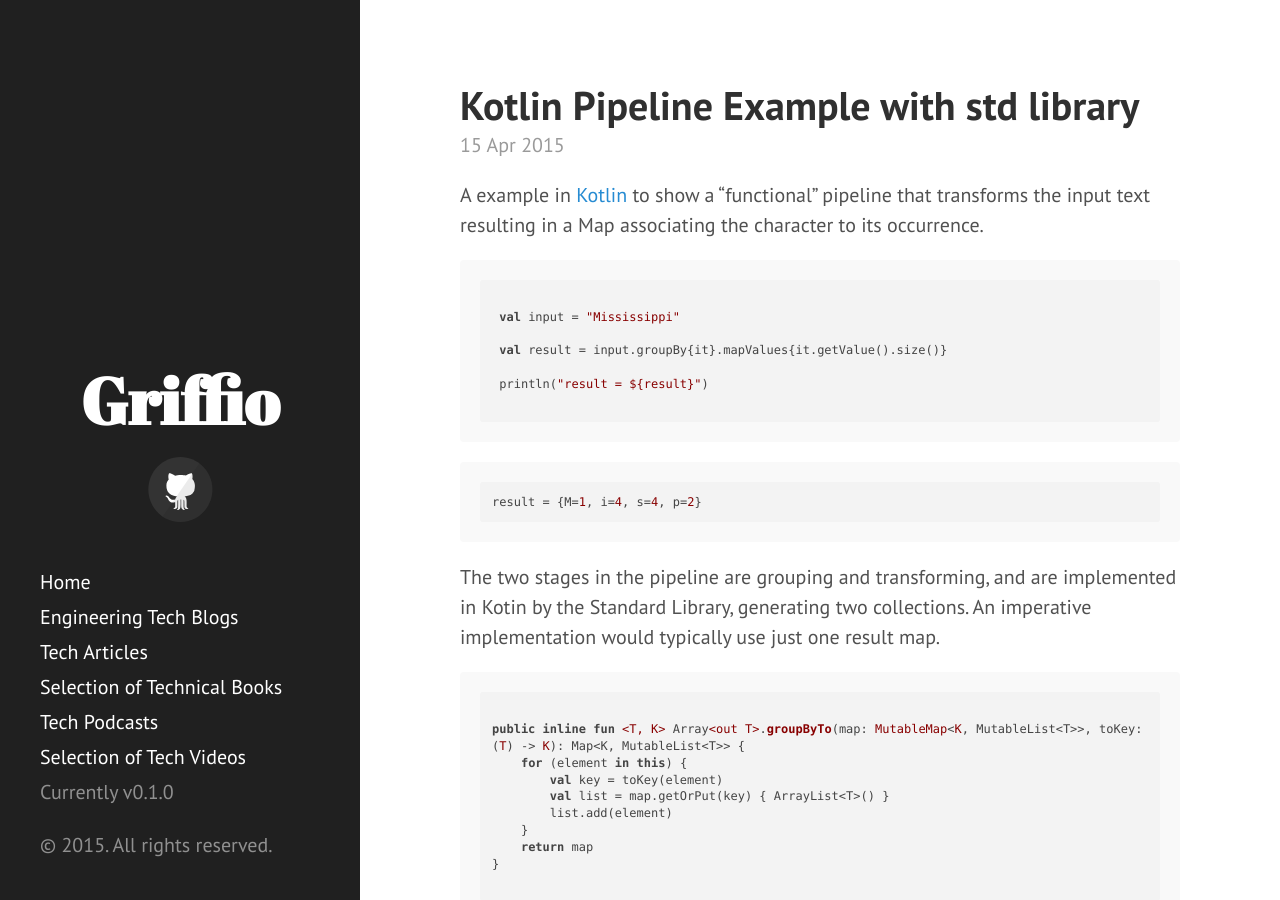
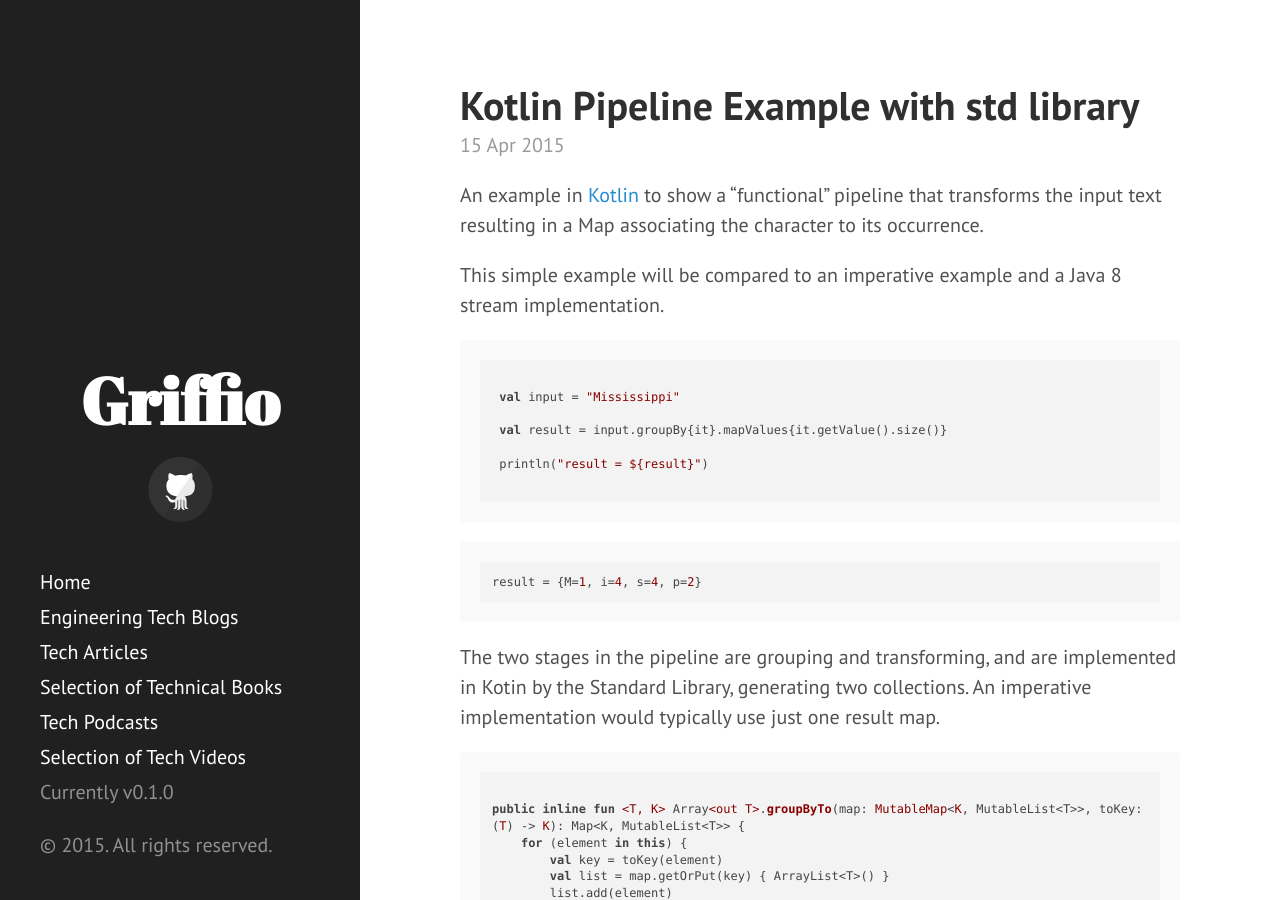
Before and after one commit to griffio/griffio.github.io, a Jekyll site: the page built from _posts/2015-04-15-Kotlin-pipeline-example.md, in a window 1280 px wide and 900 px high. Built offline with Jekyll 4.4.1, drawn with Linux system fonts in a browser that asks for light colours; nearby versions of some CDN libraries.

Commit message:
Update 2015-04-15-Kotlin-pipeline-example.md

```diff
--- a/_posts/2015-04-15-Kotlin-pipeline-example.md
+++ b/_posts/2015-04-15-Kotlin-pipeline-example.md
@@ -7,7 +7,9 @@
 summary: Using Kotlin std library to pipeline characters
 ---
 
-A example in [Kotlin](http://kotlinlang.org) to show a "functional" pipeline that transforms the input text   resulting in a Map associating the character to its occurrence.
+An example in [Kotlin](http://kotlinlang.org) to show a "functional" pipeline that transforms the input text   resulting in a Map associating the character to its occurrence.
+
+This simple example will be compared to an imperative example and a Java 8 stream implementation.
 
 ~~~
 
```
